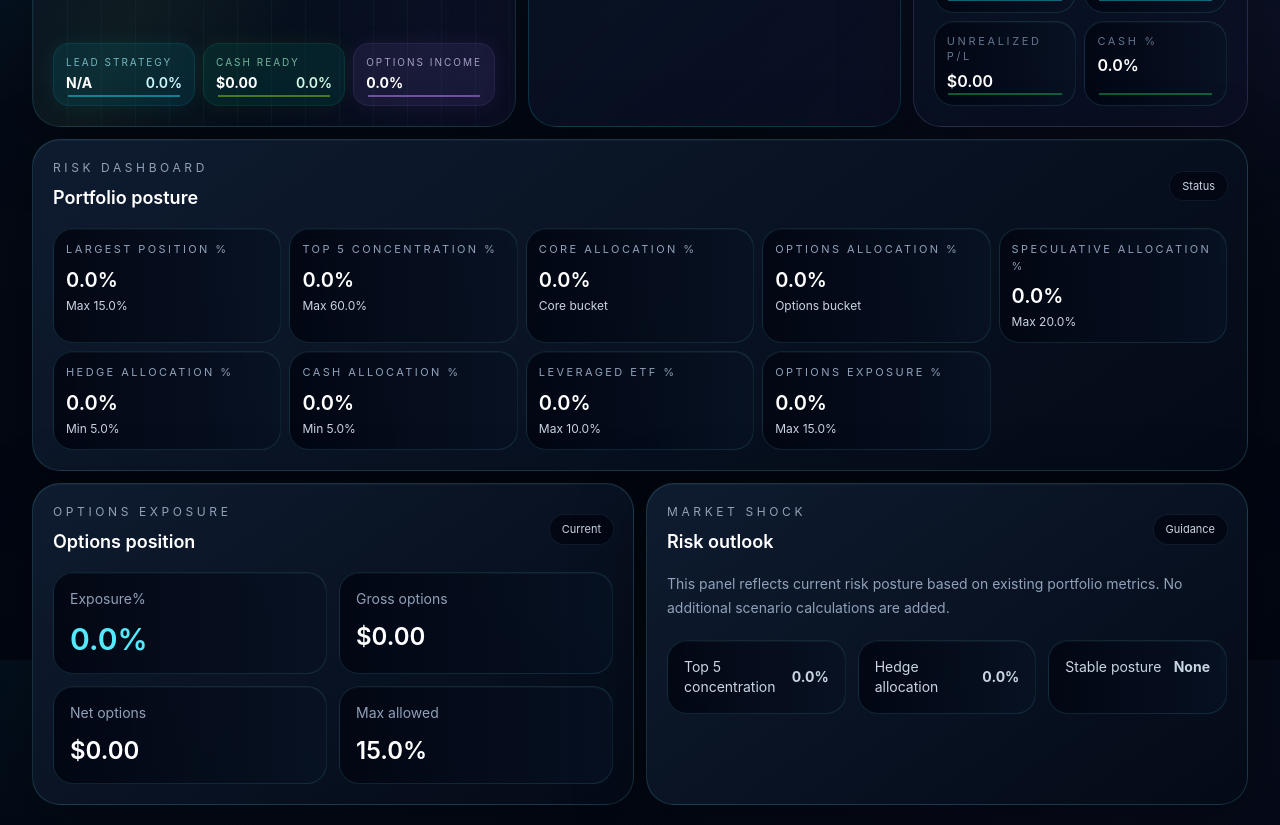
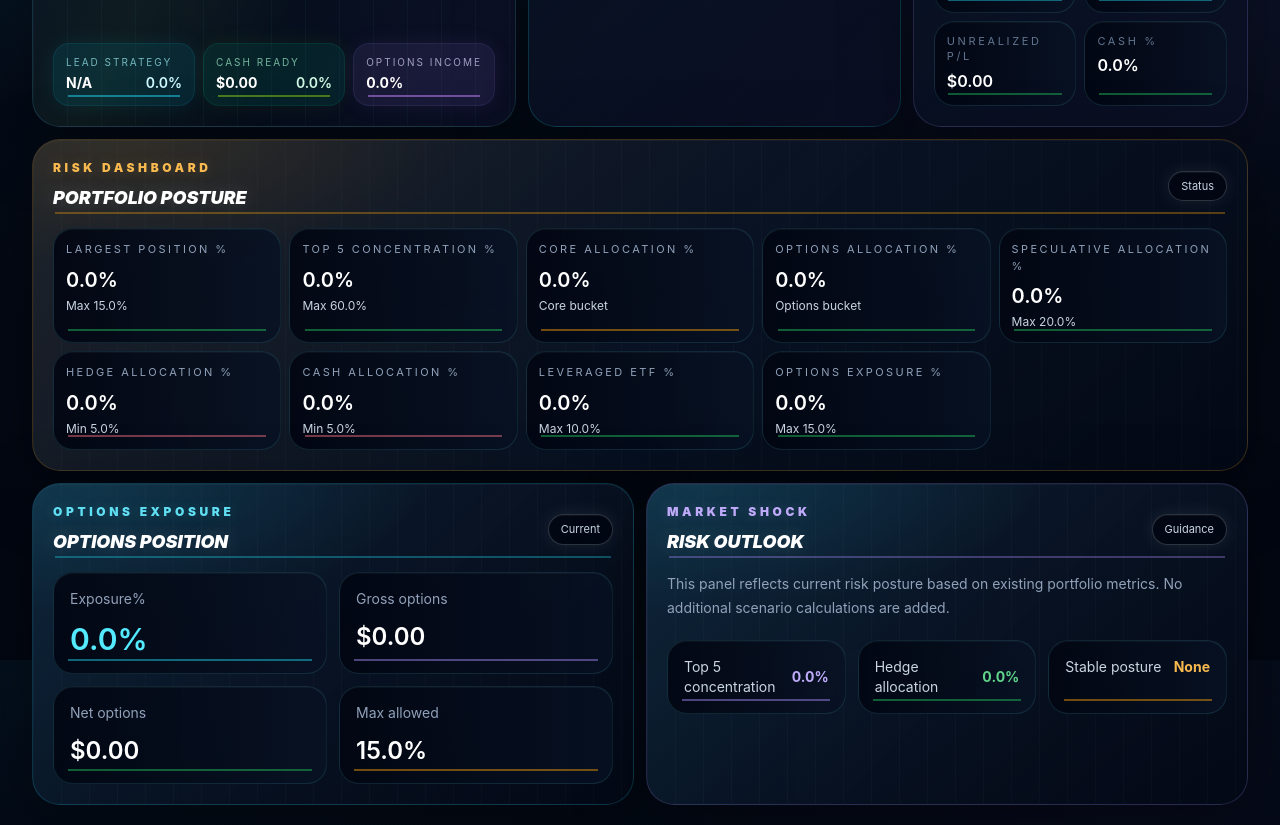
Before and after one commit to bethsbucks/portfolio-dashboard, a React (Vite) app: page / in a window 1280 px wide. Shown: the part 940-1765 px from the top of the page. Built offline with nearby package versions, Linux system fonts and the light colour scheme.

Commit message:
Checkpoint overview lower cards

```diff
--- a/src/App.jsx
+++ b/src/App.jsx
@@ -974,77 +974,80 @@ function App() {
               </div>
 
               <div className="space-y-3">
-                <div className="rounded-[1.75rem] border border-slate-800/90 bg-slate-900/80 p-5 shadow-[0_16px_64px_-36px_rgba(15,23,42,0.75)] ring-1 ring-slate-800/60 backdrop-blur-xl">
+                <div className="overview-lower-card overview-lower-card-amber rounded-[1.75rem] border border-slate-800/90 bg-slate-900/80 p-5 shadow-[0_16px_64px_-36px_rgba(15,23,42,0.75)] ring-1 ring-slate-800/60 backdrop-blur-xl">
                   <div className="mb-4 flex items-center justify-between gap-3">
                     <div>
-                      <p className="text-xs uppercase tracking-[0.3em] text-slate-400">Risk dashboard</p>
-                      <h3 className="mt-2 text-lg font-semibold text-white">Portfolio posture</h3>
-                    </div>
-                    <div className="rounded-3xl bg-slate-950/70 px-3 py-1.5 text-[11px] text-slate-300 ring-1 ring-slate-800/40">Status</div>
+                      <p className="overview-panel-kicker text-xs uppercase tracking-[0.3em] text-slate-400">Risk dashboard</p>
+                      <h3 className="overview-panel-title mt-2 text-lg font-semibold text-white">Portfolio posture</h3>
+                    </div>
+                    <div className="overview-pill rounded-3xl bg-slate-950/70 px-3 py-1.5 text-[11px] text-slate-300 ring-1 ring-slate-800/40">Status</div>
                   </div>
                   <div className="grid gap-2 sm:grid-cols-3 xl:grid-cols-5">
-                    {riskCards.map((card) => (
-                      <div key={card.label} className={`signal-strip rounded-3xl p-3 ${badgeClasses[card.status]}`}>
-                        <p className="text-[11px] uppercase tracking-[0.22em] text-slate-400">{card.label}</p>
-                        <p className="mt-2 text-xl font-semibold text-white">{card.value}</p>
-                        <p className="mt-1 text-xs text-slate-300">{card.detail}</p>
-                      </div>
-                    ))}
+                    {riskCards.map((card) => {
+                      const tileColor = card.status === 'danger' ? '#fb7185' : card.status === 'warning' ? '#f59e0b' : '#22c55e'
+                      return (
+                        <div key={card.label} className={`risk-tile signal-strip rounded-3xl p-3 ${badgeClasses[card.status]}`} style={{ '--tile-color': tileColor }}>
+                          <p className="text-[11px] uppercase tracking-[0.22em] text-slate-400">{card.label}</p>
+                          <p className="mt-2 text-xl font-semibold text-white">{card.value}</p>
+                          <p className="mt-1 text-xs text-slate-300">{card.detail}</p>
+                        </div>
+                      )
+                    })}
                   </div>
                 </div>
 
                 <div className="grid gap-3 xl:grid-cols-2">
-                  <div className="min-h-[260px] rounded-[1.75rem] border border-slate-800/90 bg-slate-900/80 p-5 shadow-[0_16px_64px_-36px_rgba(15,23,42,0.75)] ring-1 ring-slate-800/60 backdrop-blur-xl">
+                  <div className="overview-lower-card overview-lower-card-cyan min-h-[260px] rounded-[1.75rem] border border-slate-800/90 bg-slate-900/80 p-5 shadow-[0_16px_64px_-36px_rgba(15,23,42,0.75)] ring-1 ring-slate-800/60 backdrop-blur-xl">
                     <div className="mb-4 flex items-center justify-between gap-3">
                       <div>
-                        <p className="text-xs uppercase tracking-[0.3em] text-slate-400">Options exposure</p>
-                        <h3 className="mt-2 text-lg font-semibold text-white">Options position</h3>
+                        <p className="overview-panel-kicker text-xs uppercase tracking-[0.3em] text-slate-400">Options exposure</p>
+                        <h3 className="overview-panel-title mt-2 text-lg font-semibold text-white">Options position</h3>
                       </div>
-                      <div className="rounded-3xl bg-slate-950/70 px-3 py-1.5 text-[11px] text-slate-300 ring-1 ring-slate-800/40">Current</div>
+                      <div className="overview-pill rounded-3xl bg-slate-950/70 px-3 py-1.5 text-[11px] text-slate-300 ring-1 ring-slate-800/40">Current</div>
                     </div>
                     <div className="grid gap-3 sm:grid-cols-2">
-                      <div className="signal-strip rounded-3xl p-4 text-sm">
+                      <div className="lower-metric-tile signal-strip rounded-3xl p-4 text-sm" style={{ '--tile-color': '#22d3ee' }}>
                         <p className="text-slate-400">Exposure%</p>
                         <p className="mt-3 text-3xl font-semibold text-cyan-300">{formatPercent(metrics.optionsExposure)}</p>
                       </div>
-                      <div className="signal-strip rounded-3xl p-4 text-sm">
+                      <div className="lower-metric-tile signal-strip rounded-3xl p-4 text-sm" style={{ '--tile-color': '#a78bfa' }}>
                         <p className="text-slate-400">Gross options</p>
                         <p className="mt-3 text-2xl font-semibold text-white">{formatCurrency(metrics.grossOptionValue)}</p>
                       </div>
-                      <div className="signal-strip rounded-3xl p-4 text-sm">
+                      <div className="lower-metric-tile signal-strip rounded-3xl p-4 text-sm" style={{ '--tile-color': '#22c55e' }}>
                         <p className="text-slate-400">Net options</p>
                         <p className="mt-3 text-2xl font-semibold text-white">{formatCurrency(metrics.netOptionValue)}</p>
                       </div>
-                      <div className="signal-strip rounded-3xl p-4 text-sm">
+                      <div className="lower-metric-tile signal-strip rounded-3xl p-4 text-sm" style={{ '--tile-color': '#f59e0b' }}>
                         <p className="text-slate-400">Max allowed</p>
                         <p className="mt-3 text-2xl font-semibold text-white">{formatPercent(settings.maxOptionsExposurePercent)}</p>
                       </div>
                     </div>
                   </div>
 
-                  <div className="min-h-[260px] rounded-[1.75rem] border border-slate-800/90 bg-slate-900/80 p-5 shadow-[0_16px_64px_-36px_rgba(15,23,42,0.75)] ring-1 ring-slate-800/60 backdrop-blur-xl">
+                  <div className="overview-lower-card overview-lower-card-violet min-h-[260px] rounded-[1.75rem] border border-slate-800/90 bg-slate-900/80 p-5 shadow-[0_16px_64px_-36px_rgba(15,23,42,0.75)] ring-1 ring-slate-800/60 backdrop-blur-xl">
                     <div className="mb-4 flex items-center justify-between gap-3">
                       <div>
-                        <p className="text-xs uppercase tracking-[0.3em] text-slate-400">Market shock</p>
-                        <h3 className="mt-2 text-lg font-semibold text-white">Risk outlook</h3>
+                        <p className="overview-panel-kicker text-xs uppercase tracking-[0.3em] text-slate-400">Market shock</p>
+                        <h3 className="overview-panel-title mt-2 text-lg font-semibold text-white">Risk outlook</h3>
                       </div>
-                      <div className="rounded-3xl bg-slate-950/70 px-3 py-1.5 text-[11px] text-slate-300 ring-1 ring-slate-800/40">Guidance</div>
+                      <div className="overview-pill rounded-3xl bg-slate-950/70 px-3 py-1.5 text-[11px] text-slate-300 ring-1 ring-slate-800/40">Guidance</div>
                     </div>
                     <p className="text-sm leading-6 text-slate-400">This panel reflects current risk posture based on existing portfolio metrics. No additional scenario calculations are added.</p>
                     <div className="mt-5 grid gap-3 sm:grid-cols-3">
-                      <div className="signal-strip rounded-3xl p-4 text-sm text-slate-300">
+                      <div className="lower-metric-tile signal-strip rounded-3xl p-4 text-sm text-slate-300" style={{ '--tile-color': '#a78bfa' }}>
                         <div className="flex items-center justify-between gap-3">
                           <span>Top 5 concentration</span>
                           <strong>{formatPercent(metrics.top5ConcentrationPercent)}</strong>
                         </div>
                       </div>
-                      <div className="signal-strip rounded-3xl p-4 text-sm text-slate-300">
+                      <div className="lower-metric-tile signal-strip rounded-3xl p-4 text-sm text-slate-300" style={{ '--tile-color': '#22c55e' }}>
                         <div className="flex items-center justify-between gap-3">
                           <span>Hedge allocation</span>
                           <strong>{formatPercent(metrics.hedgeAllocation)}</strong>
                         </div>
                       </div>
-                      <div className="signal-strip rounded-3xl p-4 text-sm text-slate-300">
+                      <div className="lower-metric-tile signal-strip rounded-3xl p-4 text-sm text-slate-300" style={{ '--tile-color': '#f59e0b' }}>
                         <div className="flex items-center justify-between gap-3">
                           <span>{marketShock.length ? 'Trim candidates' : 'Stable posture'}</span>
                           <strong>{marketShock.length ? marketShock.length : 'None'}</strong>
--- a/src/index.css
+++ b/src/index.css
@@ -449,6 +449,78 @@ select {
   right: 0.85rem;
 }
 
+.overview-lower-card {
+  overflow: hidden;
+  position: relative;
+}
+
+.overview-lower-card::before {
+  background:
+    radial-gradient(520px 190px at 8% 0%, color-mix(in srgb, currentColor 14%, transparent), transparent 66%),
+    linear-gradient(135deg, color-mix(in srgb, currentColor 10%, transparent), transparent 54%, rgba(2, 6, 18, 0.24)),
+    repeating-linear-gradient(90deg, rgba(148, 163, 184, 0.05) 0 1px, transparent 1px 28px);
+  content: "";
+  inset: 0;
+  opacity: 0.72;
+  pointer-events: none;
+  position: absolute;
+}
+
+.overview-lower-card::after {
+  background: currentColor;
+  content: "";
+  height: 2px;
+  inset: 72px 22px auto 22px;
+  opacity: 0.34;
+  pointer-events: none;
+  position: absolute;
+}
+
+.overview-lower-card > * {
+  position: relative;
+  z-index: 1;
+}
+
+.overview-lower-card-cyan {
+  color: #22d3ee;
+  border-color: rgba(34, 211, 238, 0.2) !important;
+}
+
+.overview-lower-card-violet {
+  color: #a78bfa;
+  border-color: rgba(167, 139, 250, 0.2) !important;
+}
+
+.overview-lower-card-amber {
+  color: #f59e0b;
+  border-color: rgba(245, 158, 11, 0.22) !important;
+}
+
+.risk-tile,
+.lower-metric-tile {
+  border-color: color-mix(in srgb, var(--tile-color) 24%, rgba(255, 255, 255, 0.08));
+  box-shadow: inset 2px 0 0 color-mix(in srgb, var(--tile-color) 65%, transparent), 0 0 20px color-mix(in srgb, var(--tile-color) 8%, transparent);
+  overflow: hidden;
+  position: relative;
+}
+
+.risk-tile::after,
+.lower-metric-tile::after {
+  background: var(--tile-color);
+  bottom: 0.7rem;
+  content: "";
+  height: 2px;
+  left: 0.9rem;
+  opacity: 0.46;
+  position: absolute;
+  right: 0.9rem;
+}
+
+.lower-metric-tile strong,
+.risk-tile strong {
+  color: color-mix(in srgb, var(--tile-color) 72%, #ffffff);
+}
+
 .data-panel {
   isolation: isolate;
   position: relative;
```
